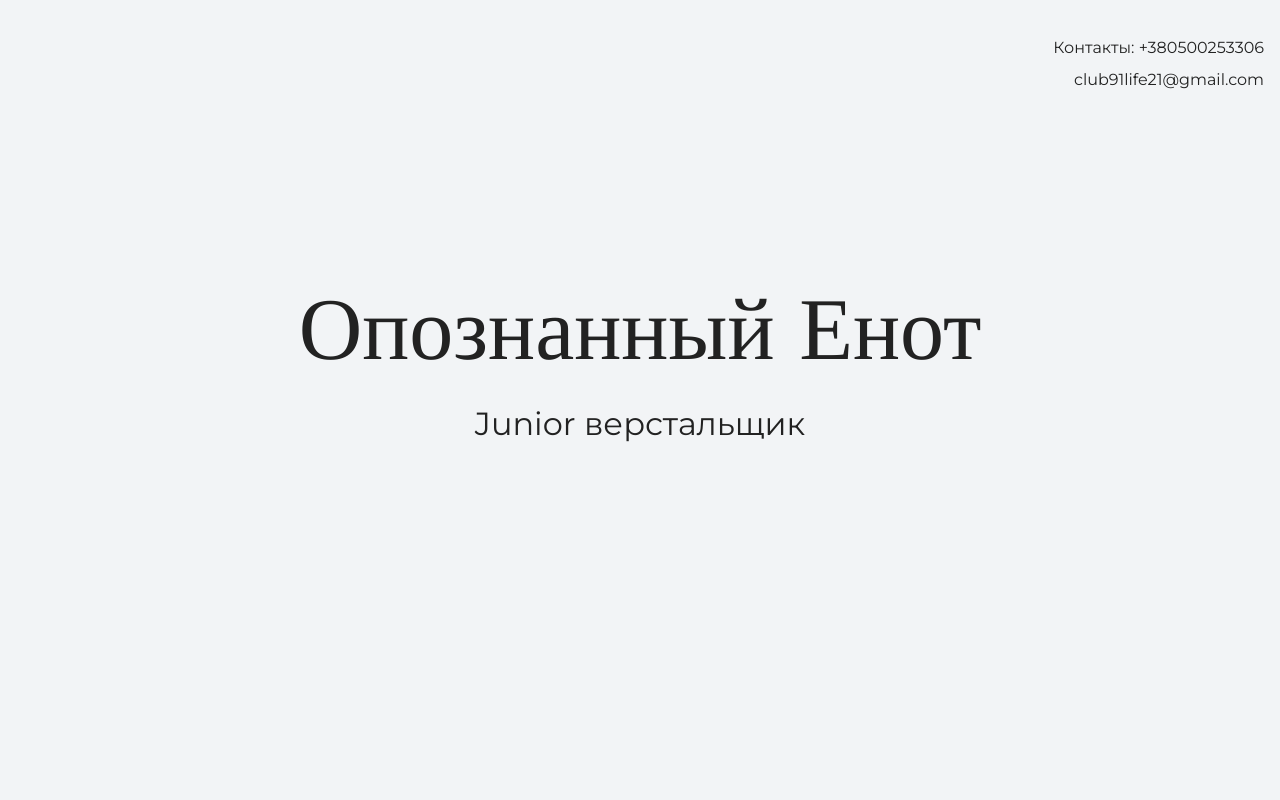
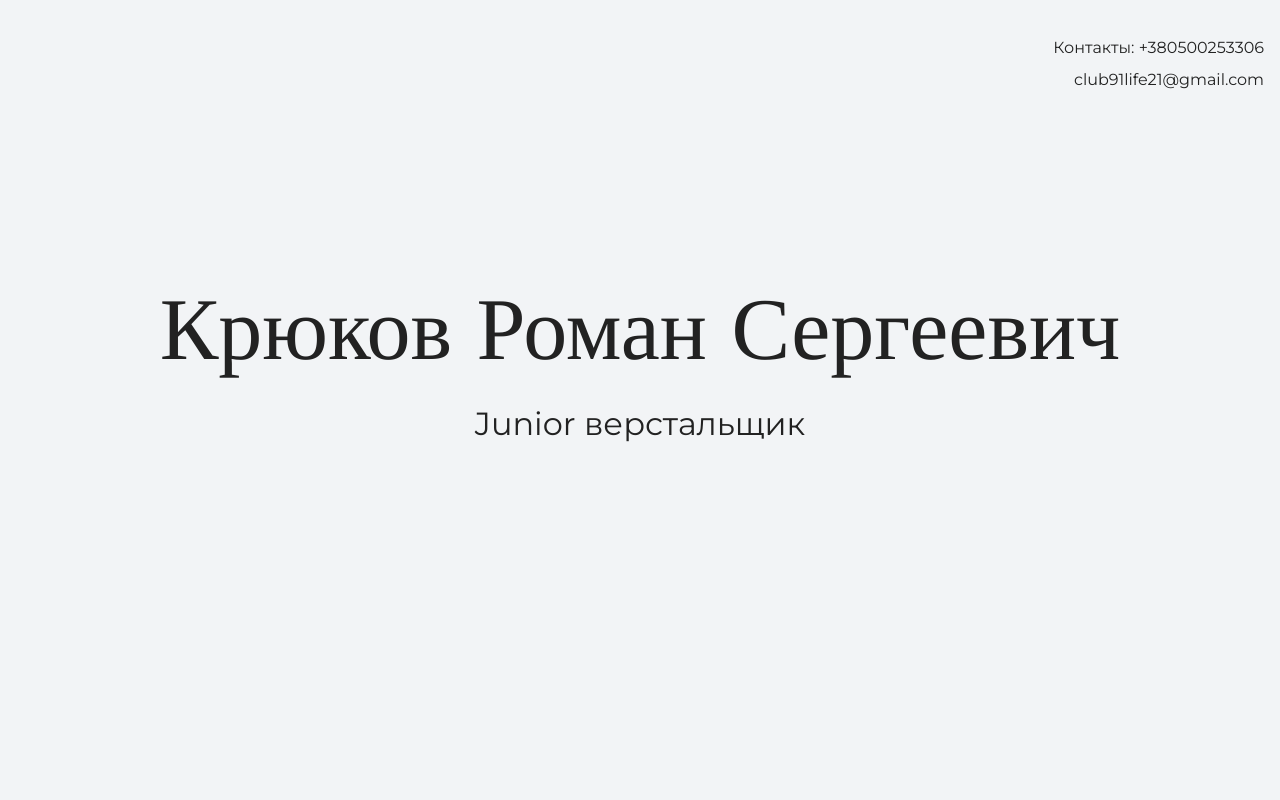
Before and after one commit to club91life21/my-site, a plain HTML site: page index.html in a window 1280 px wide. Shown: the top 800 px of the page. Drawn offline with nearby package versions, Linux system fonts and the light colour scheme.

Commit message:
изменение

```diff
--- a/index.html
+++ b/index.html
@@ -17,7 +17,7 @@
 
     <section class="hero-image">
         <div class="container">
-            <h1 class="heading">Опознанный Енот</h1>
+            <h1 class="heading">Крюков Роман Сергеевич</h1>
             <p>Junior верстальщик</p>
         </div>
     </section>
```
